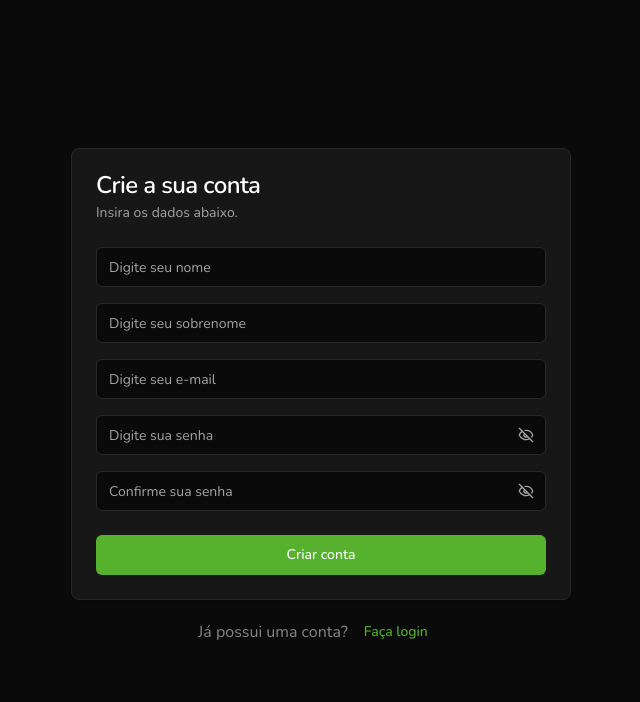
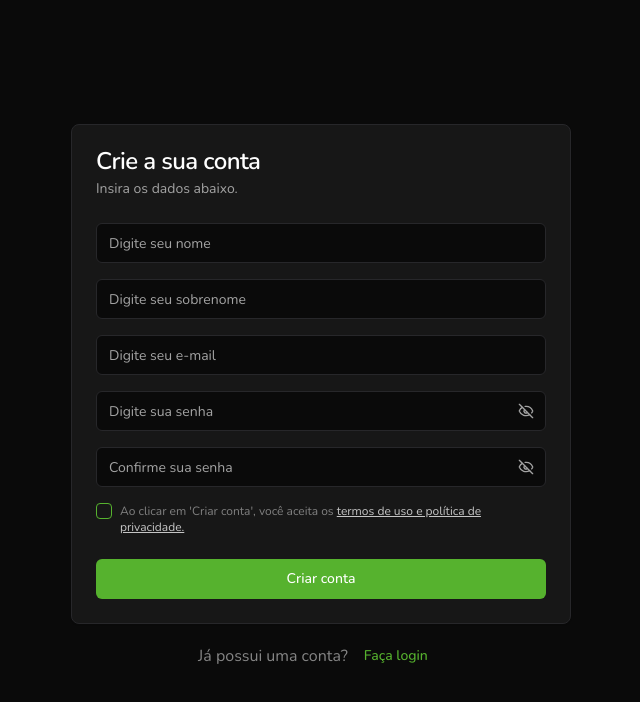
Before and after one commit to steniomoreira/fintrack, a React (Vite) app: page /signup in a window 1280 px wide. Shown: the top 702 px of the page, without its empty margins (319-959 px from the left). Built offline with nearby package versions, Linux system fonts and the light colour scheme.

Commit message:
feat: add terms to sign up form

```diff
--- a/package.json
+++ b/package.json
@@ -11,6 +11,7 @@
     "prepare": "husky"
   },
   "dependencies": {
+    "@radix-ui/react-checkbox": "^1.3.2",
     "@radix-ui/react-slot": "^1.2.3",
     "class-variance-authority": "^0.7.1",
     "clsx": "^2.1.1",
--- /dev/null
+++ b/src/components/ui/checkbox.jsx
@@ -0,0 +1,25 @@
+import * as CheckboxPrimitive from '@radix-ui/react-checkbox'
+import { Check } from 'lucide-react'
+import * as React from 'react'
+
+import { cn } from '@/lib/utils'
+
+const Checkbox = React.forwardRef(({ className, ...props }, ref) => (
+  <CheckboxPrimitive.Root
+    ref={ref}
+    className={cn(
+      'peer h-4 w-4 shrink-0 rounded-sm border border-primary ring-offset-background focus-visible:outline-none focus-visible:ring-2 focus-visible:ring-ring focus-visible:ring-offset-2 disabled:cursor-not-allowed disabled:opacity-50 data-[state=checked]:bg-primary data-[state=checked]:text-primary-foreground',
+      className
+    )}
+    {...props}
+  >
+    <CheckboxPrimitive.Indicator
+      className={cn('flex items-center justify-center text-current')}
+    >
+      <Check className="h-4 w-4" />
+    </CheckboxPrimitive.Indicator>
+  </CheckboxPrimitive.Root>
+))
+Checkbox.displayName = CheckboxPrimitive.Root.displayName
+
+export { Checkbox }
--- a/src/pages/signup.jsx
+++ b/src/pages/signup.jsx
@@ -10,6 +10,7 @@
   CardHeader,
   CardTitle,
 } from '@/components/ui/card'
+import { Checkbox } from '@/components/ui/checkbox'
 import { Input } from '@/components/ui/input'
 
 const SignUpPage = () => {
@@ -27,6 +28,19 @@
 
           <PasswordInput />
           <PasswordInput placeholder="Confirme sua senha" />
+
+          <div className="items-top flex space-x-2">
+            <Checkbox id="terms" />
+            <label
+              htmlFor="terms"
+              className="text-xs text-muted-foreground opacity-75"
+            >
+              Ao clicar em &apos;Criar conta&apos;, você aceita os{' '}
+              <a href="#" className="text-white underline">
+                termos de uso e política de privacidade.
+              </a>
+            </label>
+          </div>
         </CardContent>
         <CardFooter>
           <Button className="w-full">Criar conta</Button>
```
Also changed, not shown: 1 other file (tests, documents, lock files or other folders).
